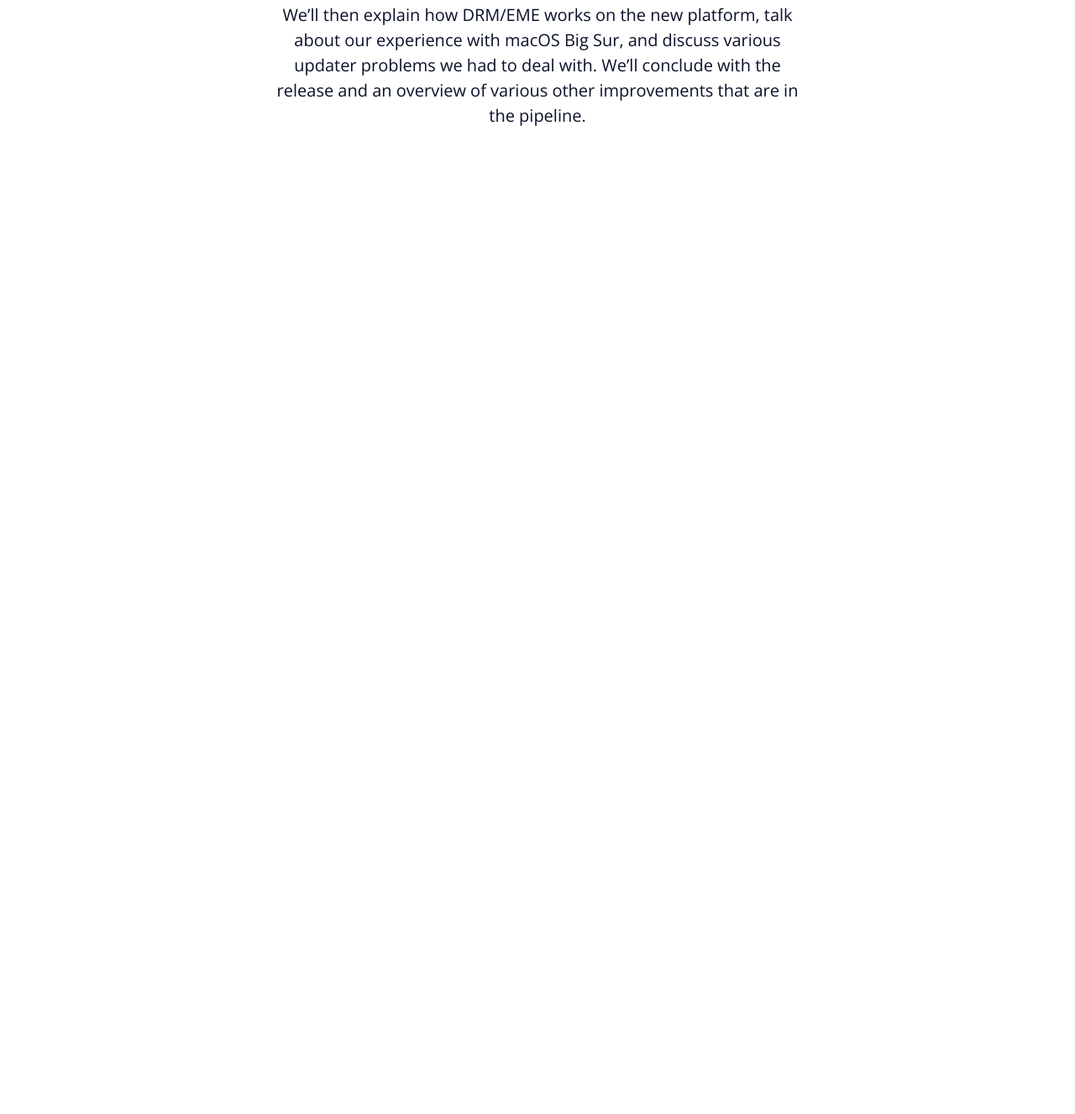
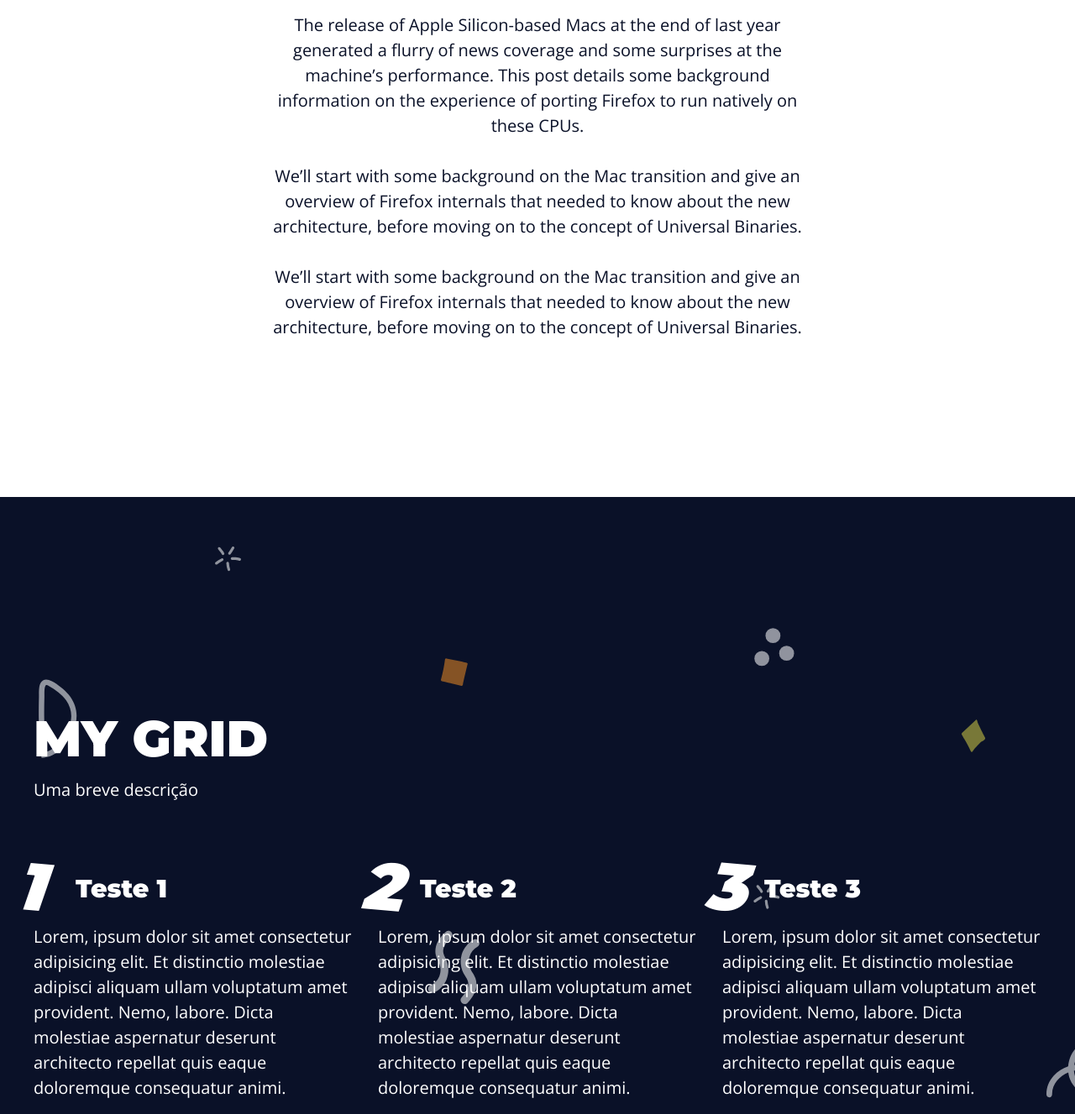
Before and after one commit to alqlima/landing-page, a plain HTML site: page index.html in a window 1280 px wide. Shown: the part 1473-2800 px from the top of the page at 84% size. Before the commit the page ends 1785 px from the top, so only its background shows below. Drawn offline with nearby package versions, Linux system fonts and the light colour scheme.

Commit message:
Grid section

```diff
--- a/assets/css/classes.css
+++ b/assets/css/classes.css
@@ -12,7 +12,7 @@
 .main-content {
     max-width: 120rem;
     margin: 0 auto;
-    padding: var(--gap);
+    padding: 10rem var(--gap);
 }
 .section {
     min-height: 100vh;
--- a/assets/css/styles.css
+++ b/assets/css/styles.css
@@ -4,7 +4,7 @@
     display: grid;
     grid-template-columns: 1fr 1.5fr;
     gap: var(--gap);
-    height: 100vh;
+    min-height: 100vh;
 }
 .intro-text-content, .intro-img {
     display: flex;
@@ -16,10 +16,48 @@
    max-width: 100%;
 }
 .top3-content {
-    max-width: 64rem;
+   max-width: 64rem;
    display: flex;
-   flex-flow: column wrap;
+   flex-direction: column;
    justify-content: center;
    height: 100vh;
    text-align: center;
 }
+.grid-one-content {
+   display: flex;
+   flex-flow: column wrap;
+   justify-content: center;
+   min-height: 100vh;
+}
+.grid-main-heading {
+    margin-bottom: 1rem;
+  }
+
+  .grid-description {
+    padding-bottom: 5rem;
+  }
+
+  .grid {
+    display: grid;
+    grid-template-columns: repeat(3, 1fr);
+    gap: var(--gap);
+    counter-reset: grid-counter;
+  }
+
+  .grid h3 {
+    font-size: 3rem;
+    position: relative;
+    padding-left: 5rem;
+    padding-bottom: 2rem;
+  }
+
+  .grid h3::before {
+    counter-increment: grid-counter;
+    content: counter(grid-counter);
+    position: absolute;
+    font-size: 8rem;
+    font-style: italic;
+    top: -4rem;
+    left: -2rem;
+    transform: rotate(5deg);
+  }
--- a/index.html
+++ b/index.html
@@ -21,20 +21,22 @@
 <body class="main-bg">
     <aside class="menu white-bg">
         <div class="main-content menu-content">
-            <h1><a href="#">Logo</a></h1>
+            <h1>
+
+                <a href="#home">Logo</a>
+            </h1>
             <nav>
                 <ul>
                     <li><a href="#intro">intro</a></li>
-                    <li><a href="#top3">top 3</a></li>
-                    <li><a href="#">gallery</a></li>
-                    <li><a href="#">work</a></li>
+                    <li><a href="#grid-one">grid-one</a></li>
+                    <li><a href="#gallery">gallery</a></li>
                     <li><a href="#">contact</a></li>
                 </ul>
             </nav>
         </div>
     </aside>
     <div class="menu-spacing"></div>
-    <section id="intro" class="intro main-bg section">
+    <section id="home" class="intro main-bg section">
         <div class="main-content intro-content">
             <div class="intro-text-content">
                 <h2>January brings us Firefox 85</h2>
@@ -51,24 +53,69 @@
             </div>
         </div>
     </section>
-    <section id="top3" class=" white-bg section">
+    <section id="intro" class=" white-bg section">
         <div class="main-content top3-content">
-            <h2>top 3 jobs</h2>
+            <h2>news coverage and some
+                surprises</h2>
             <p>The release of Apple Silicon-based Macs at the end of last year generated a flurry of news coverage and
-                some surprises at the machine’s performance. This post details some background information on the
-                experience of porting Firefox to run natively on these CPUs.</p>
+                some
+                surprises at the machine’s performance. This post details some background information on the experience
+                of
+                porting Firefox to run natively on these CPUs.</p>
             <p>We’ll start with some background on the Mac transition and give an overview of Firefox internals that
-                needed to know about the new architecture, before moving on to the concept of Universal Binaries.</p>
-            <p>We’ll then explain how DRM/EME works on the new platform, talk about our experience with macOS Big Sur,
-                and discuss various updater problems we had to deal with. We’ll conclude with the release and an
-                overview of various other improvements that are in the pipeline.</p>
+                needed to
+                know about the new architecture, before moving on to the concept of Universal Binaries.</p>
+            <p>We’ll start with some background on the Mac transition and give an overview of Firefox internals that
+                needed to
+                know about the new architecture, before moving on to the concept of Universal Binaries.</p>
+
+        </div>
+    </section>
+    <section id="grid-one" class="grid-one main-bg section">
+        <div class=" main-content grid-one-content">
+
+            <h2 class="grid-main-heading">My Grid</h2>
+            <p class="grid-description">Uma breve descrição</p>
+            <div class="grid">
+                <article>
+                    <h3>Teste 1</h3>
+                    <p>Lorem, ipsum dolor sit amet consectetur adipisicing elit. Et distinctio molestiae adipisci
+                        aliquam
+                        ullam
+                        voluptatum amet provident. Nemo, labore. Dicta molestiae aspernatur deserunt architecto repellat
+                        quis
+                        eaque doloremque consequatur animi.</p>
+                </article>
+                <article>
+                    <h3>Teste 2</h3>
+                    <p>Lorem, ipsum dolor sit amet consectetur adipisicing elit. Et distinctio molestiae adipisci
+                        aliquam
+                        ullam
+                        voluptatum amet provident. Nemo, labore. Dicta molestiae aspernatur deserunt architecto repellat
+                        quis
+                        eaque doloremque consequatur animi.</p>
+                </article>
+                <article>
+                    <h3>Teste 3</h3>
+                    <p>Lorem, ipsum dolor sit amet consectetur adipisicing elit. Et distinctio molestiae adipisci
+                        aliquam
+                        ullam
+                        voluptatum amet provident. Nemo, labore. Dicta molestiae aspernatur deserunt architecto repellat
+                        quis
+                        eaque doloremque consequatur animi.</p>
+                </article>
+
+            </div>
+
+        </div>
+
+    </section>
+    <section id="gallery" class="section white-bg">
+        <div class="main-content">
+            <h1>teste</h1>
         </div>
     </section>
 
 </body>
 
-</div>
-</section>
-</body>
-
 </html>
```
